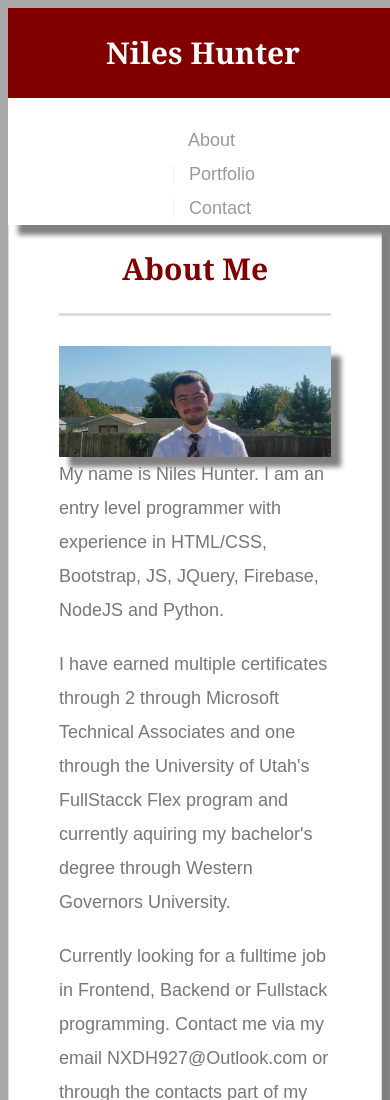
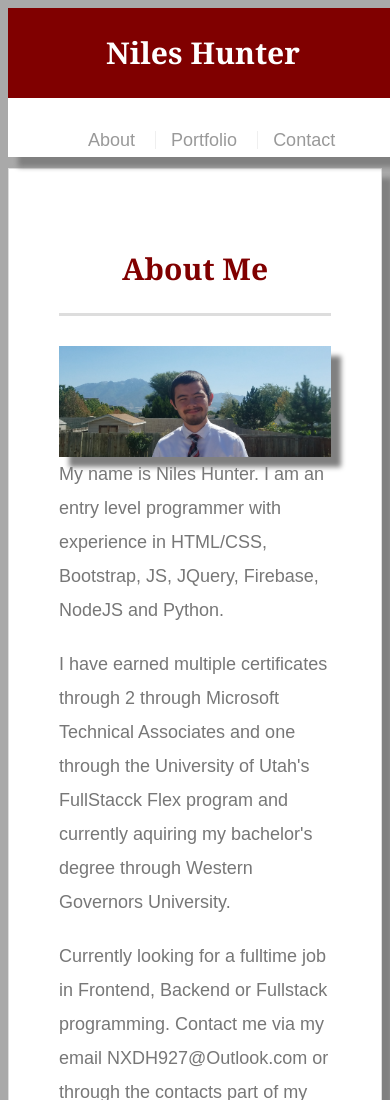
Before and after one commit to NXDH927/Basic-Portfolio, a plain HTML site: page index.html in a window 390 px wide. Shown: the top 1100 px of the page. Drawn offline with Linux system fonts and the light colour scheme.

Commit message:
Style changes

```diff
--- a/assets/css/style.css
+++ b/assets/css/style.css
@@ -239,7 +239,7 @@ input[type=submit] {
   nav{
 
     float: right;
-    margin-right: 80px
+
   }
 
 
@@ -288,7 +288,7 @@ input[type=submit] {
   nav{
 
     float: left;
-    margin-left: 150px
+    margin-left: 50px
   }
 
   .auth-image2{
```
